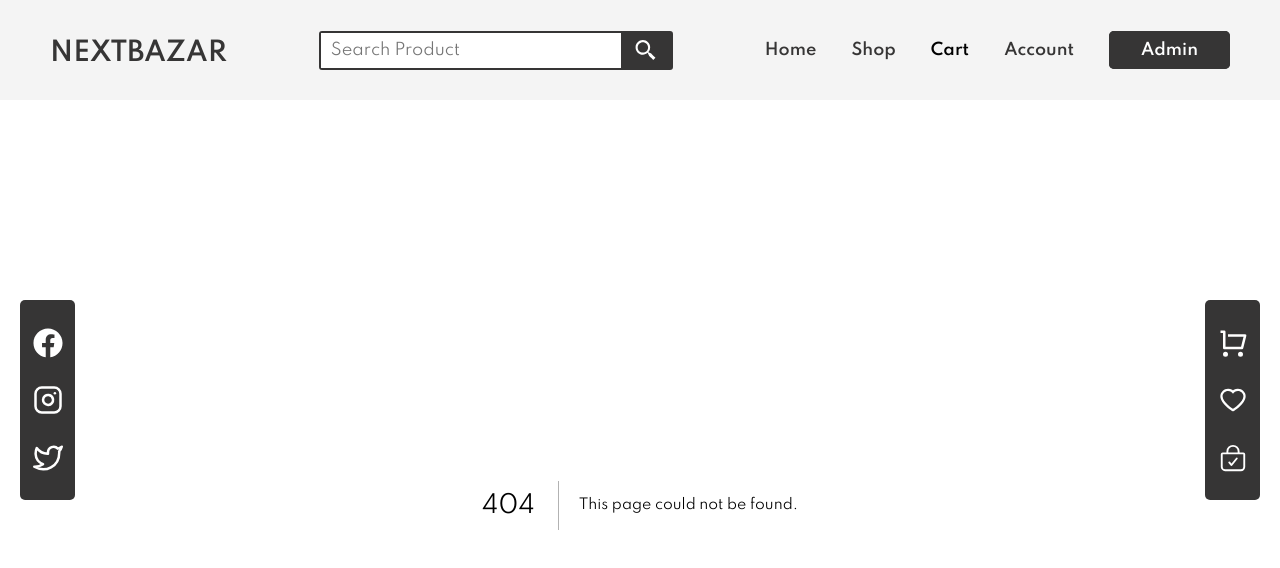
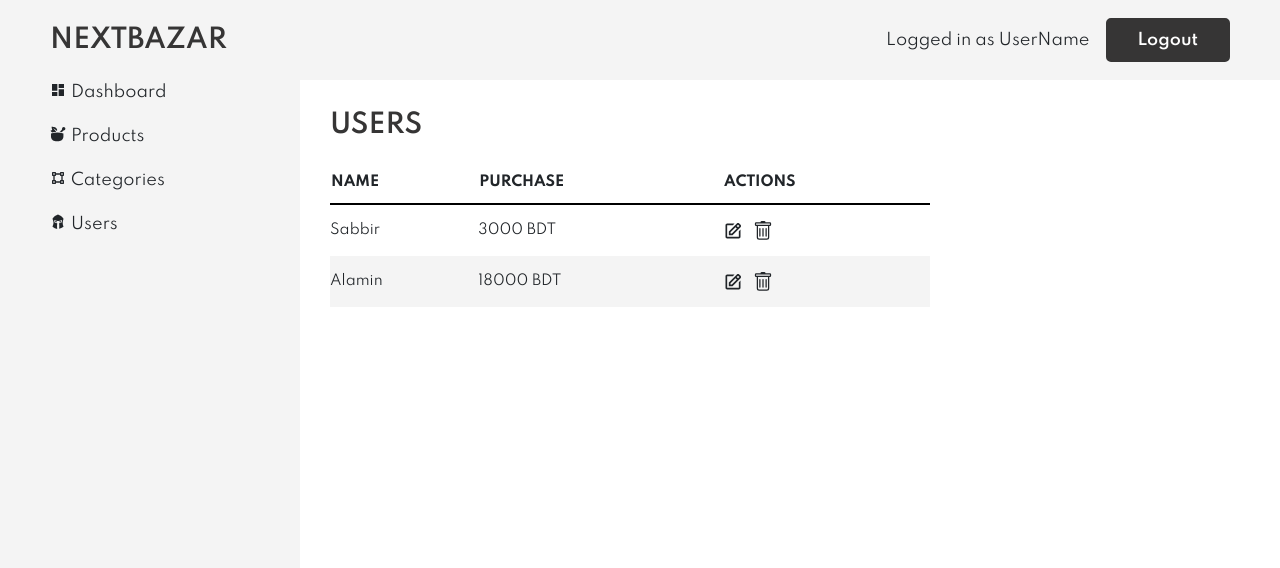
Before and after one commit to AlaminCoding/nextbazar, a Next.js app: page /admin/users in a window 1280 px wide. Before the commit this address had no page. Shown: the top 568 px of the page. Built offline with nearby package versions, Linux system fonts and the light colour scheme.

Commit message:
User CRUD Created

```diff
--- a/components/adminLayout.js
+++ b/components/adminLayout.js
@@ -25,4 +25,5 @@ const MainPanel = styled.div`
   flex: 1;
   overflow-y: scroll;
   padding: 30px;
+  position: relative;
 `;
--- /dev/null
+++ b/components/block/EditUser.jsx
@@ -0,0 +1,62 @@
+import styled from "styled-components";
+const EditUser = (props) => {
+  return (
+    <Edit>
+      <h2 className="h-md">USER EDIT</h2>
+      <Form>
+        <div className="form-group">
+          <label htmlFor="username">UserName</label>
+          <input type="text" name="username" />
+        </div>
+        <div className="form-group">
+          <label htmlFor="email">Email</label>
+          <input type="text" name="product_name" />
+        </div>
+        <div className="form-group">
+          <label htmlFor="password">Password</label>
+          <input type="password" name="password" />
+        </div>
+        <button className="black-btn">Update</button>
+        <button className="black-btn ms-4" onClick={() => props.setEdit(false)}>
+          Cancel
+        </button>
+      </Form>
+    </Edit>
+  );
+};
+
+export default EditUser;
+
+const Edit = styled.div`
+  height: auto;
+  width: 400px;
+  background-color: white;
+  box-shadow: 0px 0px 5px gray;
+  padding: 30px 20px;
+  border-radius: 5px;
+`;
+const Form = styled.form`
+  .form-group {
+    margin-top: 30px;
+    position: relative;
+    label,
+    input {
+      display: block;
+      width: 100%;
+      font-weight: 600;
+    }
+    label {
+      font-size: 16px;
+    }
+    input {
+      height: 45px;
+      border: 2px solid #363535;
+      margin-top: 10px;
+      border-radius: 3px;
+      padding-left: 10px;
+    }
+  }
+  button {
+    margin-top: 30px;
+  }
+`;
--- a/components/ui/SideNav.jsx
+++ b/components/ui/SideNav.jsx
@@ -29,7 +29,7 @@ const SideNav = () => {
           </Link>
         </li>
         <li>
-          <Link href="#">
+          <Link href="/admin/users">
             <a>
               <GiBarbute /> Users
             </a>
--- /dev/null
+++ b/pages/admin/users.jsx
@@ -0,0 +1,105 @@
+import AdminLayout from "components/adminLayout";
+import styled from "styled-components";
+import { BiEdit } from "react-icons/bi";
+import { BsTrash } from "react-icons/bs";
+import { useState } from "react";
+import EditUser from "components/block/EditUser";
+const Users = () => {
+  const [edit, setEdit] = useState(false);
+  return (
+    <>
+      {edit ? (
+        <EditWrapper>
+          <EditUser setEdit={setEdit} />
+        </EditWrapper>
+      ) : null}
+      <h2 className="h-md">USERS</h2>
+      <UserTable>
+        <thead>
+          <tr>
+            <th>Name</th>
+            <th>Purchase</th>
+            <th>Actions</th>
+          </tr>
+        </thead>
+        <tbody>
+          <tr>
+            <td>Sabbir</td>
+            <td>3000 BDT</td>
+            <td>
+              <ActionBox>
+                <BiEdit title="Edit" onClick={() => setEdit(true)} />
+                <BsTrash title="Delete" />
+              </ActionBox>
+            </td>
+          </tr>
+          <tr>
+            <td>Alamin</td>
+            <td>18000 BDT</td>
+            <td>
+              <ActionBox>
+                <BiEdit title="Edit" onClick={() => setEdit(true)} />
+                <BsTrash title="Delete" />
+              </ActionBox>
+            </td>
+          </tr>
+        </tbody>
+      </UserTable>
+    </>
+  );
+};
+
+export default Users;
+
+Users.getLayout = function getLayout(Users) {
+  return <AdminLayout>{Users}</AdminLayout>;
+};
+
+const UserTable = styled.table`
+  width: 600px;
+  margin-top: 30px;
+  thead {
+    border-bottom: 2px solid black;
+  }
+  th,
+  td {
+    font-size: 14px;
+  }
+  th {
+    text-transform: uppercase;
+    padding-bottom: 10px;
+  }
+  td {
+    padding: 15px 0px;
+  }
+  tr {
+    &:nth-child(even) {
+      background-color: #f4f4f4;
+    }
+  }
+`;
+const ActionBox = styled.div`
+  display: flex;
+  align-items: center;
+  svg {
+    font-size: 20px;
+    margin-right: 10px;
+    cursor: pointer;
+    transition: 0.5s;
+    &:hover {
+      opacity: 0.5;
+    }
+  }
+`;
+const EditWrapper = styled.div`
+  position: absolute;
+  top: 0;
+  left: 0;
+  padding: 50px;
+  height: 100%;
+  width: 100%;
+  background-color: rgba(255, 255, 255, 0.8);
+  display: flex;
+  align-items: center;
+  justify-content: center;
+`;
```
